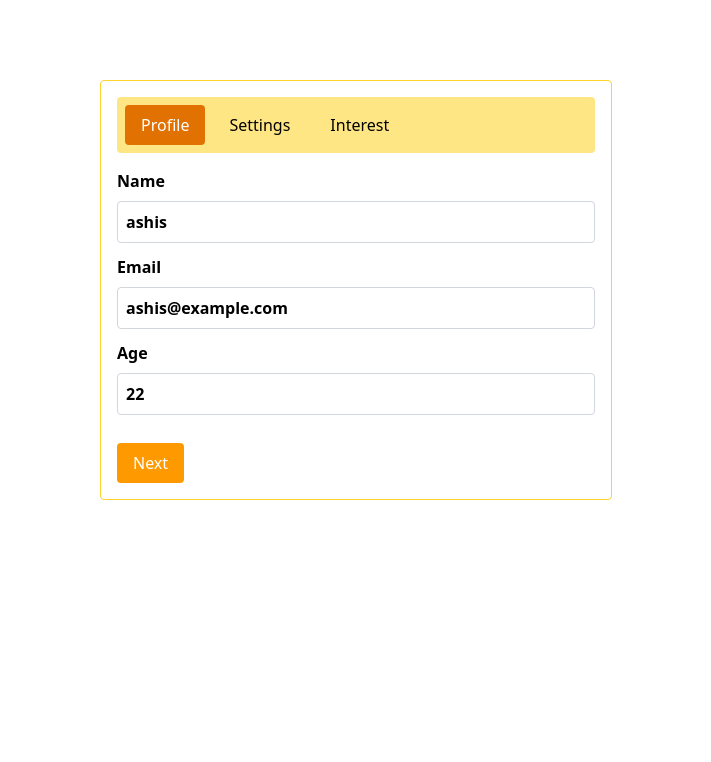
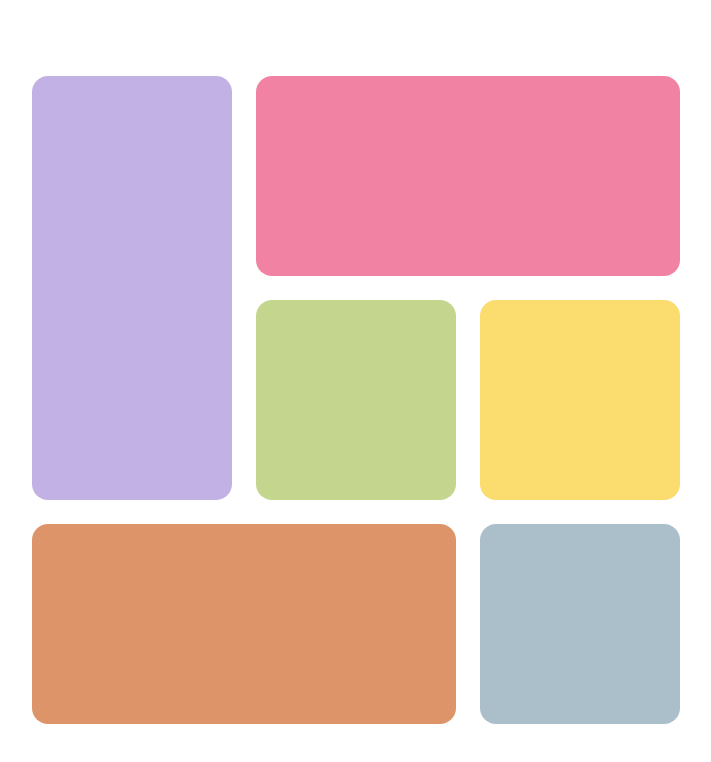
Before and after one commit to Asionsolver/react-interview, a React (Vite) app: page / in a window 1280 px wide. Shown: the top 762 px of the page, without its empty margins (284-995 px from the left). Built offline with nearby package versions, Linux system fonts and the light colour scheme.

Commit message:
solve two new bento grid problem in frontend interview question

```diff
--- a/src/App.jsx
+++ b/src/App.jsx
@@ -1,11 +1,15 @@
 import Accordion from "./components/accordion";
+import ProblemOne from "./components/bento-grid/problem-one";
+import ProblemTwo from "./components/bento-grid/problem-two";
 import TabForm from "./components/tab-form/tab-form";
 
 function App() {
   return (
     <>
       {/* <Accordion /> */}
-      <TabForm />
+      {/* <TabForm /> */}
+      {/* <ProblemOne /> */}
+      <ProblemTwo />
     </>
   );
 }
--- /dev/null
+++ b/src/components/bento-grid/problem-one.jsx
@@ -0,0 +1,15 @@
+const ProblemOne = () => {
+  return (
+    <div className="min-h-screen flex items-center justify-center p-[2%]">
+      <div className="grid grid-cols-[200px_200px] grid-rows-[200px_200px_200px_200px] [grid-template-areas:'box-1_box-2'_'box-3_box-2'_'box-3_box-4'_'box-5_box-4'] sm:grid-cols-[200px_200px_200px] sm:grid-rows-[200px_200px_200px] sm:[grid-template-areas:'box-1_box-1_box-2'_'box-1_box-1_box-3'_'box-4_box-5_box-5'] md:grid-cols-[200px_200px_200px_200px] md:grid-rows-[200px_200px] gap-[1em] md:[grid-template-areas:'box-1_box-2_box-2_box-3'_'box-1_box-4_box-5_box-5']">
+        <div className="bg-[#0071ff] [grid-area:box-1]"></div>
+        <div className="bg-[#0071ff] [grid-area:box-2]"></div>
+        <div className="bg-[#0071ff] [grid-area:box-3]"></div>
+        <div className="bg-[#0071ff] [grid-area:box-4]"></div>
+        <div className="bg-[#0071ff] [grid-area:box-5]"></div>
+      </div>
+    </div>
+  );
+};
+
+export default ProblemOne;
--- /dev/null
+++ b/src/components/bento-grid/problem-two.jsx
@@ -0,0 +1,16 @@
+const ProblemTwo = () => {
+  return (
+    <div className="min-h-screen flex items-center justify-center p-[2%]">
+      <div className="grid auto-cols-[200px] auto-rows-[200px]  [grid-template-areas:'box-1_box-1'_'box-2_box-3'_'box-2_box-4'_'box-5_box-6'] gap-[1.5em] md:[grid-template-areas:'box-1_box-2_box-2'_'box-1_box-3_box-4'_'box-5_box-5_box-6']">
+        <div className="bg-[#c1b1e4] [grid-area:box-1] rounded-2xl "></div>
+        <div className="bg-[#f282a3] [grid-area:box-2] rounded-2xl "></div>
+        <div className="bg-[#c4d68d] [grid-area:box-3] rounded-2xl "></div>
+        <div className="bg-[#fbdc6f] [grid-area:box-4] rounded-2xl "></div>
+        <div className="bg-[#de9469] [grid-area:box-5] rounded-2xl "></div>
+        <div className="bg-[#abbfcb] [grid-area:box-6] rounded-2xl "></div>
+      </div>
+    </div>
+  );
+};
+
+export default ProblemTwo;
```
